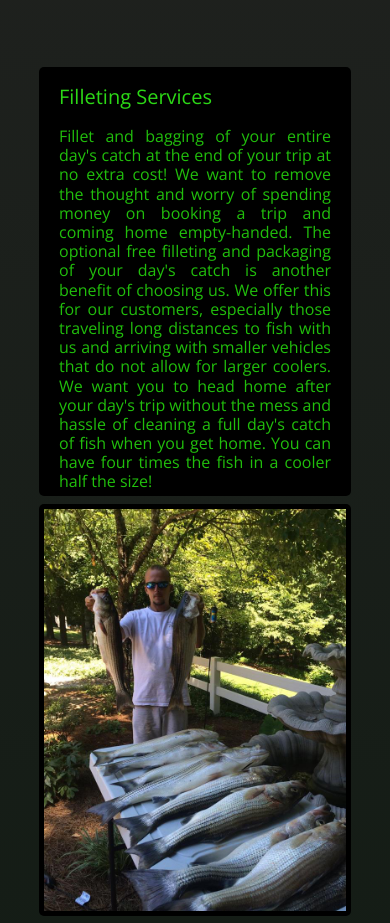
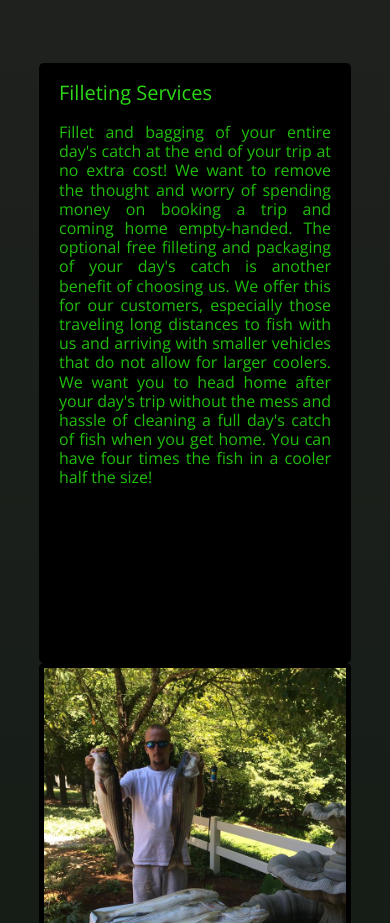
Before and after one commit to gregorywaynepower/slimetimeguideservice, a React app: page / in a window 390 px wide. Shown: the part 807-1730 px from the top of the page. Built offline with nearby package versions, Linux system fonts and the light colour scheme.

Commit message:
css updating

```diff
--- a/assets/sass/_filleting-services.scss
+++ b/assets/sass/_filleting-services.scss
@@ -72,12 +72,14 @@ html{
                     .text-box{
                         border-radius: 5px;
                         display: flex;
-                        height: 50%;
+                        height: 600px;
+                        background: black;
                         h1{
 
                         }
                         p{
-
+                            background: black;
+                            background-clip: border-box;
                         }
                     }
                     .img-box{
```
Also changed, not shown: docs/css/main.css, docs/main.css (deleted), public/css/main.css.
